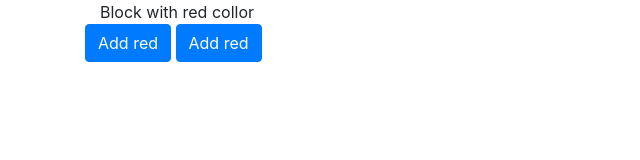
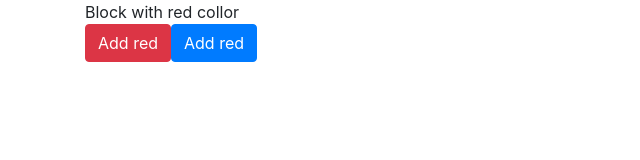
Before and after one commit to maximtop/test-mutations, a plain HTML site: page index.html in a window 1280 px wide. Shown: the whole page, without its empty margins (0-640 px from the left). Drawn offline with nearby package versions, Linux system fonts and the light colour scheme.

Commit message:
fix styles

```diff
--- a/index.html
+++ b/index.html
@@ -1,5 +1,6 @@
 <!DOCTYPE html>
 <html lang="en">
+
 <head>
     <meta charset="UTF-8">
     <meta name="viewport" content="width=device-width, initial-scale=1.0">
@@ -7,13 +8,18 @@
     <title>AdGuard | Test mutations</title>
     <link rel="stylesheet" href="https://maxcdn.bootstrapcdn.com/bootstrap/4.0.0/css/bootstrap.min.css" integrity="sha384-Gn5384xqQ1aoWXA+058RXPxPg6fy4IWvTNh0E263XmFcJlSAwiGgFAW/dAiS6JXm" crossorigin="anonymous">
 </head>
+
 <body>
     <div class="container">
         <div class="col-5">
-            <div id="testBlock">Block with red collor</div>
+            <div class="row">
+                <div id="testBlock">Block with red collor</div>
+            </div>
+            <div class="row">
+                <button type="button" class="btn btn-danger" id="addRed">Add red</button>
+                <button type="button" class="btn btn-primary" id="addBlue">Add red</button>
+            </div>
         </div>
-        <button type="button" class="btn btn-primary" id="addRed">Add red</button>
-        <button type="button" class="btn btn-primary" id="addBlue">Add red</button>
     </div>
     <script>
         const addRedButton = document.querySelector('#addRed');
@@ -31,4 +37,5 @@
         })
     </script>
 </body>
+
 </html>
```
